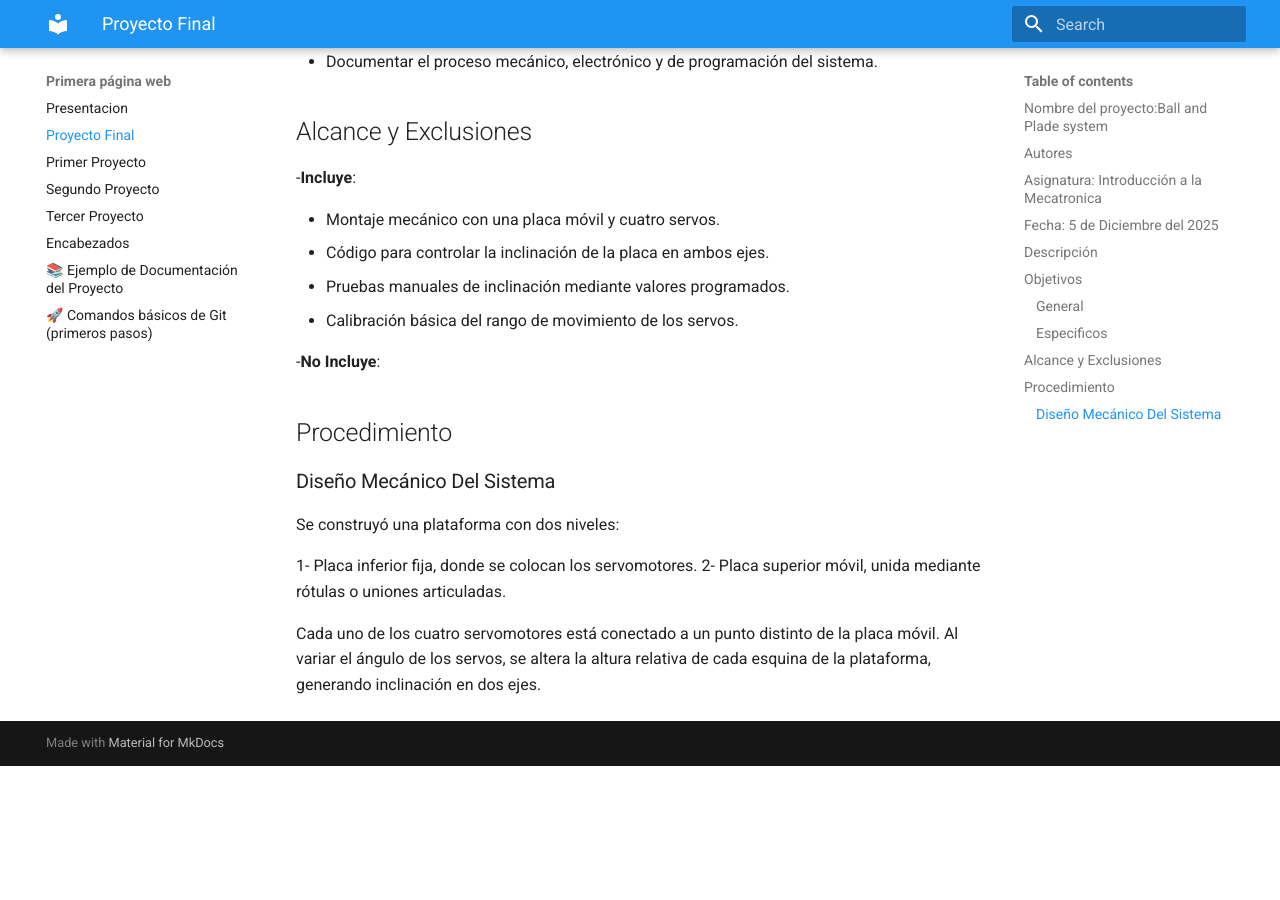
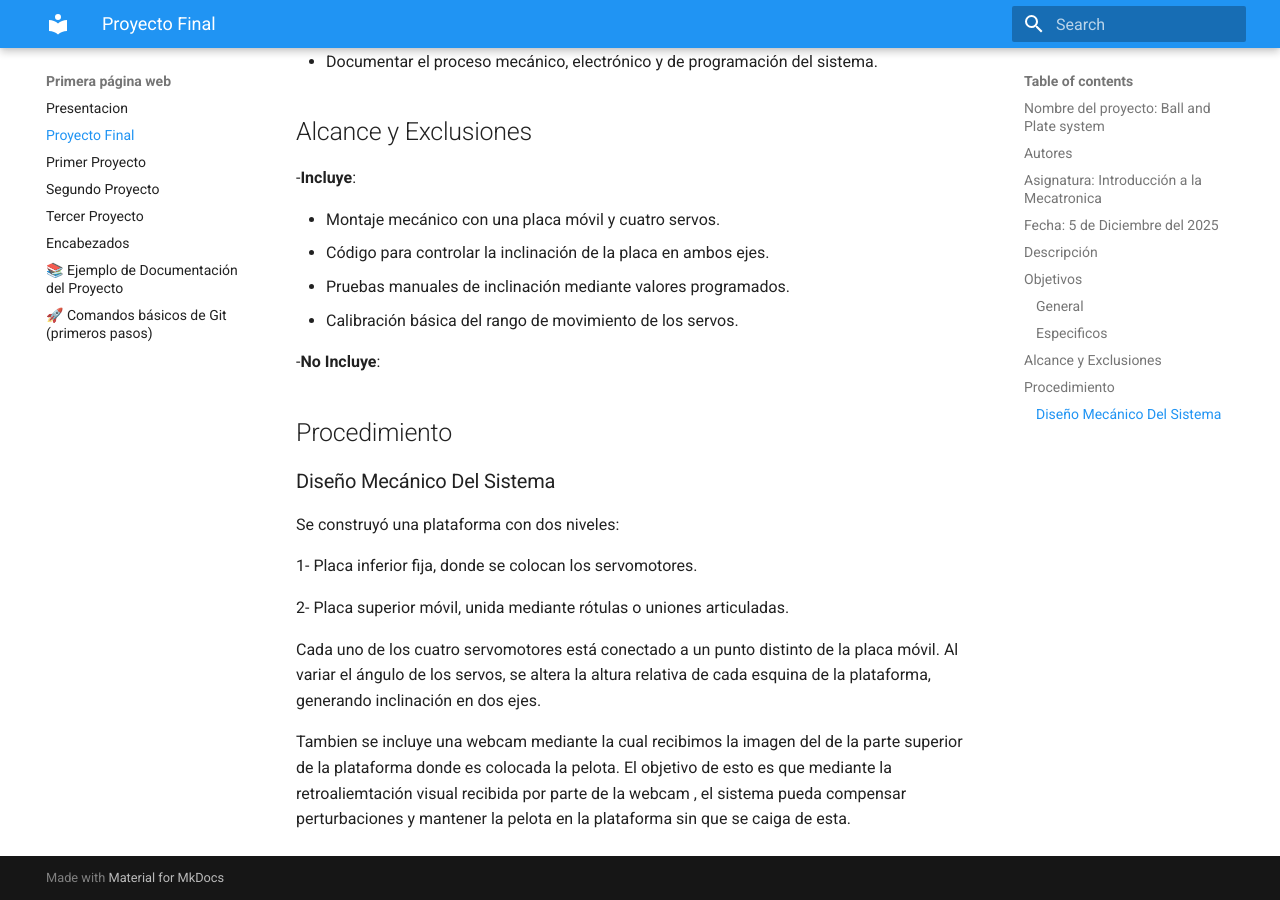
Before and after one commit to Rodrigo-ZC/ZC-ARCHS, an MkDocs documentation site: the page built from docs/Ball_and_plade_system.md, in a window 1280 px wide and 900 px high, scrolled down 1291 px. Built offline with MkDocs 1.6.1 and Material for MkDocs 9.7.7, drawn with Linux system fonts in a browser that asks for light colours; before the commit the page ends 2057 px from its top, so only the background shows below that; some of the changed text lies outside the part shown.

Commit message:
Update Ball_and_plade_system.md

```diff
--- a/docs/Ball_and_plade_system.md
+++ b/docs/Ball_and_plade_system.md
@@ -1,6 +1,6 @@
 #Proyecto Final
 
-###Nombre del proyecto:Ball and Plade system
+###Nombre del proyecto: Ball and Plate system
 
 ###Autores
 - Barrientos Miguel Leonardo
@@ -51,6 +51,10 @@ Diseñar y programar un sistema mecatrónico de control de inclinación capaz de
 Se construyó una plataforma con dos niveles:
 
 1- Placa inferior fija, donde se colocan los servomotores.
+
 2- Placa superior móvil, unida mediante rótulas o uniones articuladas.
 
+
 Cada uno de los cuatro servomotores está conectado a un punto distinto de la placa móvil. Al variar el ángulo de los servos, se altera la altura relativa de cada esquina de la plataforma, generando inclinación en dos ejes.
+
+Tambien se incluye una webcam mediante la cual recibimos la imagen del de la parte superior de la plataforma donde es colocada la pelota. El objetivo de esto es que mediante la retroaliemtación visual recibida por parte de la webcam , el sistema pueda compensar perturbaciones y mantener la pelota en la plataforma sin que se caiga de esta.
```
